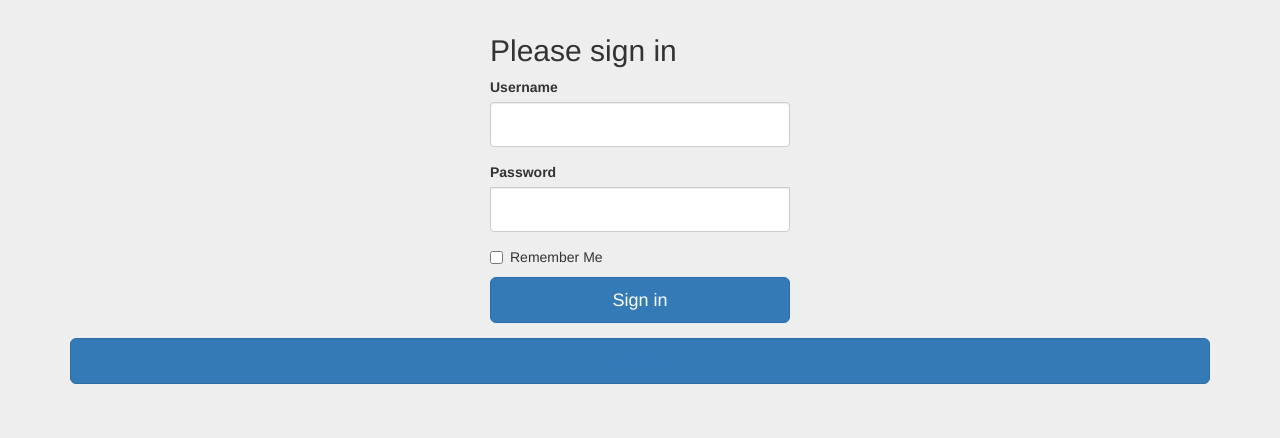
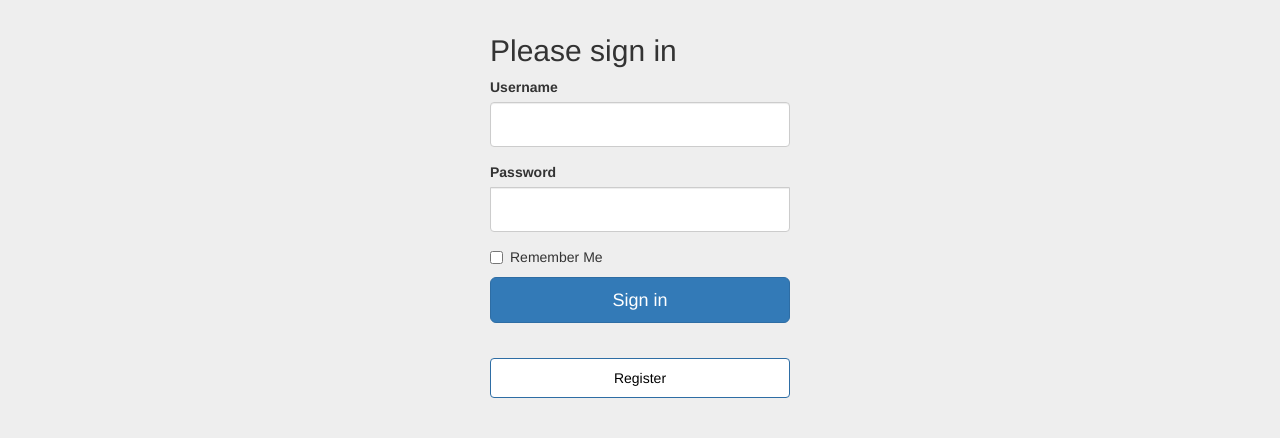
Before and after one commit to saahilp/eTimeCard, a Flask app: page /login in a window 1280 px wide. Shown: the part 41-479 px from the top of the page. Run offline with Flask 2, Linux system fonts and the light colour scheme; some libraries are stand-ins or nearby versions.

Commit message:
UI chnages to login and registration

```diff
--- a/static/login.css
+++ b/static/login.css
@@ -38,3 +38,12 @@ body {
   border-top-left-radius: 0;
   border-top-right-radius: 0;
 }
+
+.registerButton {
+  color: black;
+  height: 40px;
+  width: 300px;
+  margin-top: 20px;
+  margin-left: 420px;
+  background-color: white;
+}
--- a/templates/login.html
+++ b/templates/login.html
@@ -21,7 +21,7 @@ Login
         {{ wtf.form_field(form.remember) }}
         <button class="btn btn-lg btn-primary btn-block" type="submit">Sign in</button>
       </form>
-      <button class="btn btn-lg btn-primary btn-block" type="submit"><a href="{{ url_for('registration') }}">Register</a></button>
+      <a href="{{ url_for('registration') }}"><button class="btn btn-primary btn-block registerButton" type="submit">Register</button></a>
 
     </div> <!-- /container -->
 
```
